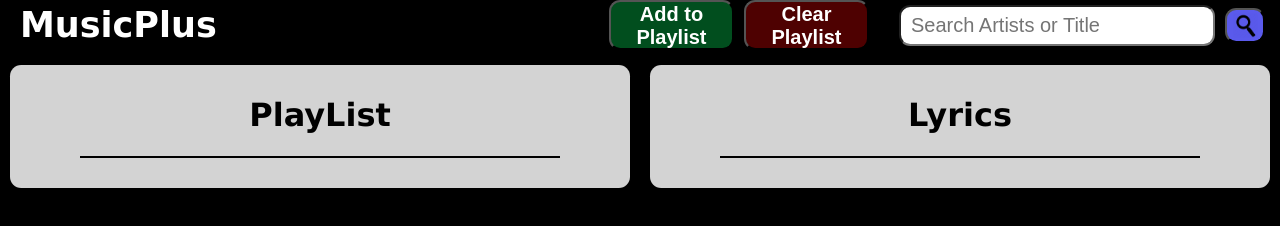
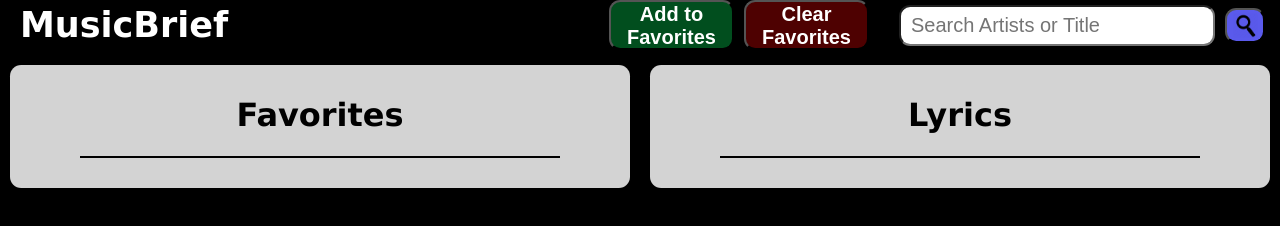
Before and after one commit to wilpar4813/musicPlus, a plain HTML site: page index.html in a window 1280 px wide. Drawn offline with nearby package versions, Linux system fonts and the light colour scheme; a web font is replaced by a local one.

Commit message:
ui redesign. Now MusicBrief

```diff
--- a/index.html
+++ b/index.html
@@ -15,15 +15,15 @@
         src="https://code.jquery.com/jquery-3.4.1.min.js"
         integrity="sha256-CSXorXvZcTkaix6Yvo6HppcZGetbYMGWSFlBw8HfCJo="
         crossorigin="anonymous"></script>
-        <title>MusicPlus</title>
+        <title>MusicBrief</title>
 
     </head>
     <body>
         <div class="headerContainer">
-            <div id="title">MusicPlus</div>
+            <div id="title">MusicBrief</div>
             <div class="row" id="songListRow">
-                <button type="button" id="add">Add to Playlist</button>
-                <button type="button" id="remove">Clear Playlist</button>
+                <button type="button" id="add">Add to Favorites</button>
+                <button type="button" id="remove">Clear Favorites</button>
             </div>
             <form id="searchForm">
                 <input class="st-search-input search-field" id="searchInput" placeholder="Search Artists or Title" type="text"/>
@@ -40,7 +40,7 @@
 
             <div class="row" id="bottomRow">
                 <div class="column" id="playlist">
-                    <h1>PlayList</h1>
+                    <h1>Favorites</h1>
                     <hr>
                 </div>
                 <div class="column" id="lyrix">
```
